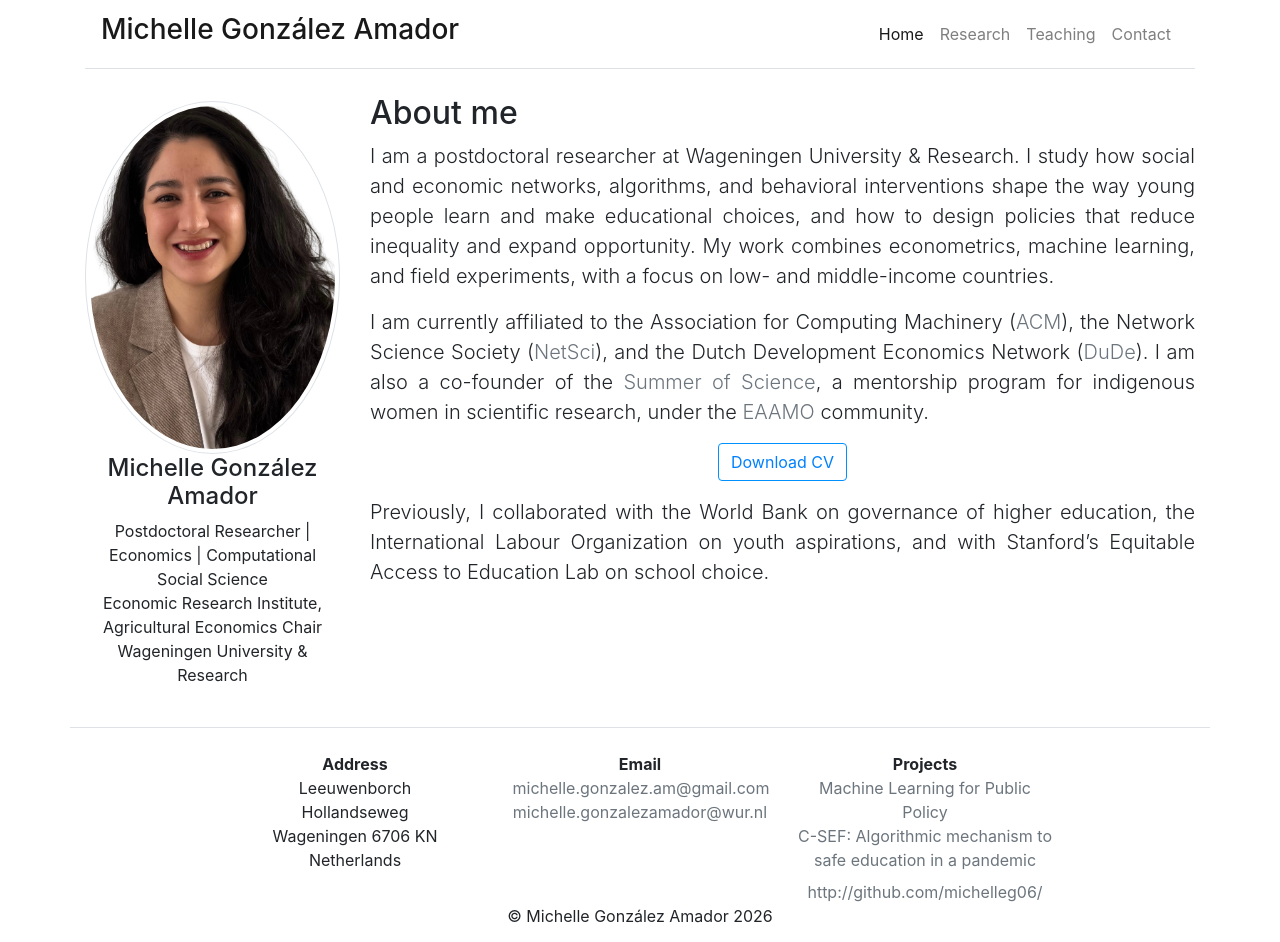
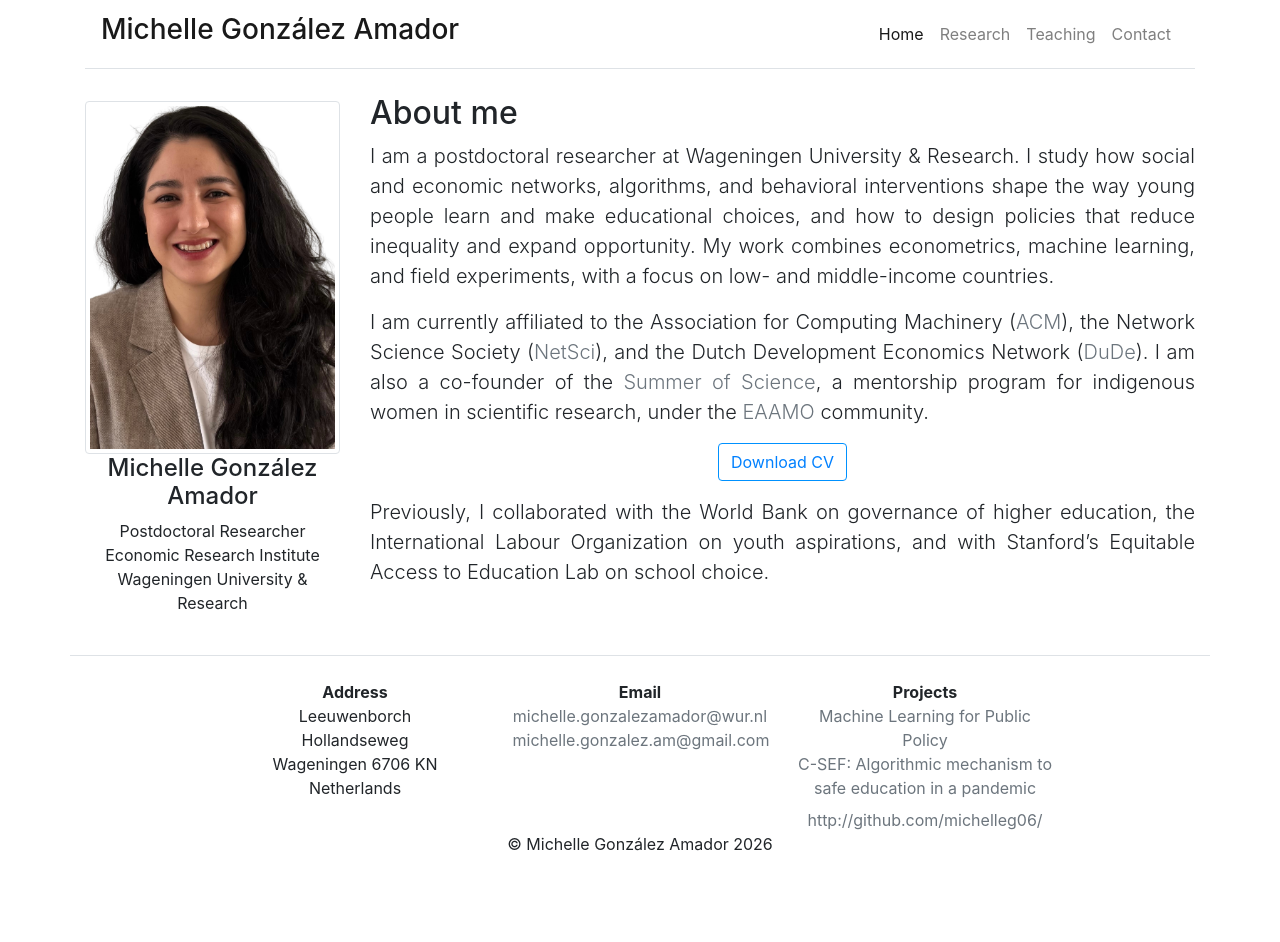
Before and after one commit to michelleg06/m-gonzalezamador.com, a Jekyll site: the page built from index.md, in a window 1280 px wide. Built offline with Jekyll 4.4.1, drawn with Linux system fonts in a browser that asks for light colours; nearby versions of some CDN libraries; our own code applies the rules of GitHub Pages for plain Markdown files; after the commit the page ends 900 px from its top, so only the background shows below that.

Commit message:
editing image in layout index

```diff
--- a/_config.yml
+++ b/_config.yml
@@ -3,8 +3,8 @@
 url: "https://www.m-gonzalezamador.com"
 
 fullname: Michelle González Amador
-position: Postdoctoral Researcher | Economics | Computational Social Science
-department: Economic Research Institute, Agricultural Economics Chair
+position: Postdoctoral Researcher
+department: Economic Research Institute
 university: Wageningen University & Research
 
 building: Leeuwenborch  # optional
@@ -13,8 +13,8 @@ city: Wageningen  # optional
 postcode: 6706 KN  # optional
 country: Netherlands  # optional
 
-email: michelle.gonzalez.am@gmail.com
-secondary:  michelle.gonzalezamador@wur.nl
+email: michelle.gonzalezamador@wur.nl
+secondary: michelle.gonzalez.am@gmail.com
 
 formurl: https://formspree.io/f/xrgnanyd
 
--- a/_layouts/index.html
+++ b/_layouts/index.html
@@ -6,7 +6,7 @@
     <section class="row py-4">
       <div class="col-12 col-md-3 pt-2">
         <div class="text-center">
-          <img src="assets/images/{{page.image}}" class="p-1 img-fluid img-thumbnail rounded-circle" alt="An image of my face.">
+          <img src="assets/images/{{page.image}}" class="p-1 img-fluid img-thumbnail rounded-3" alt="An image of my face.">
           <h4>{{ site.fullname }}</h4>
           <p class="text-center">
           {{ site.position }}
```
